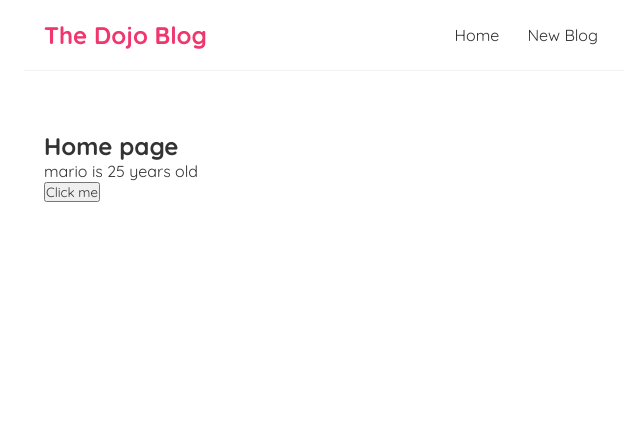
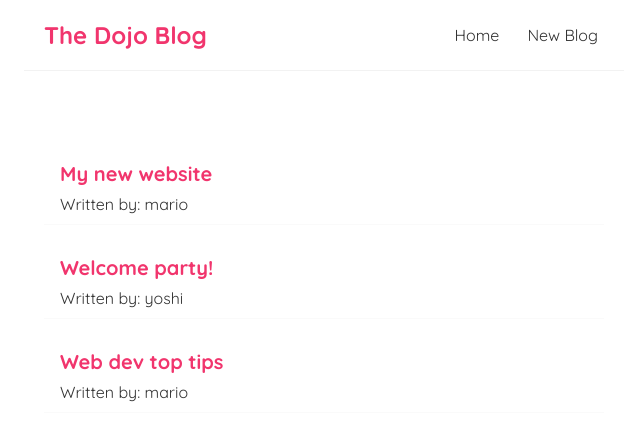
Before and after one commit to mostmojo/dojo-blog, a React (Create React App) app: page / in a window 1280 px wide. Shown: the top 440 px of the page, without its empty margins (316-956 px from the left). Built offline with nearby package versions, Linux system fonts and the light colour scheme.

Commit message:
Map through a list of blogs

```diff
--- a/src/Home.js
+++ b/src/Home.js
@@ -1,21 +1,20 @@
 import { useState } from 'react';
 
 const Home = () => {
-  // let name = "mario";
-  const [name, setName] = useState('mario');
-  const [age, setAge] = useState(25);
-
-  const handleClick = () => {
-    setName('luigi');
-    setAge(30);
-  }
-
+  const [blogs, setBlogs] = useState([
+    { title: 'My new website', body: 'lorem ipsum...', author: 'mario', id: 1 },
+    { title: 'Welcome party!', body: 'lorem ipsum...', author: 'yoshi', id: 2 },
+    { title: 'Web dev top tips', body: 'lorem ipsum...', author: 'mario', id: 3 }
+  ]);
 
   return (
     <div className="home">
-      <h2>Home page</h2>
-      <p>{ name } is { age } years old</p>
-      <button onClick={handleClick}>Click me</button>
+      {blogs.map((blog) => (
+        <div className="blog-preview" key={blog.id}>
+          <h2>{blog.title}</h2>
+          <p>Written by: {blog.author}</p>
+        </div>
+      ))}
     </div>
    );
 }
--- a/src/index.css
+++ b/src/index.css
@@ -35,3 +35,18 @@
   margin: 40px auto;
   padding: 20px;
 }
+
+/* blog previews / list */
+.blog-preview {
+  padding: 10px 16px;
+  margin: 20px 0;
+  border-bottom: 1px solid #fafafa;
+}
+.blog-preview:hover {
+  box-shadow: 1px 3px 5px rgba(0,0,0,0.1);
+}
+.blog-preview h2 {
+  font-size: 20px;
+  color: #f1356d;
+  margin-bottom: 8px;
+}
```
